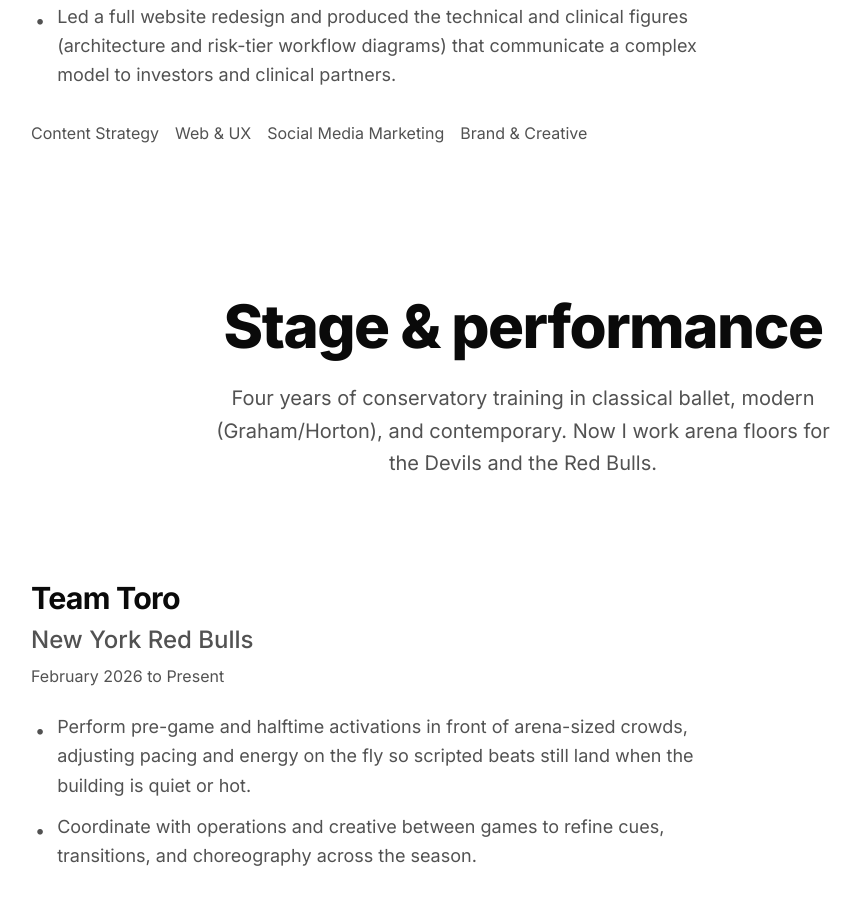
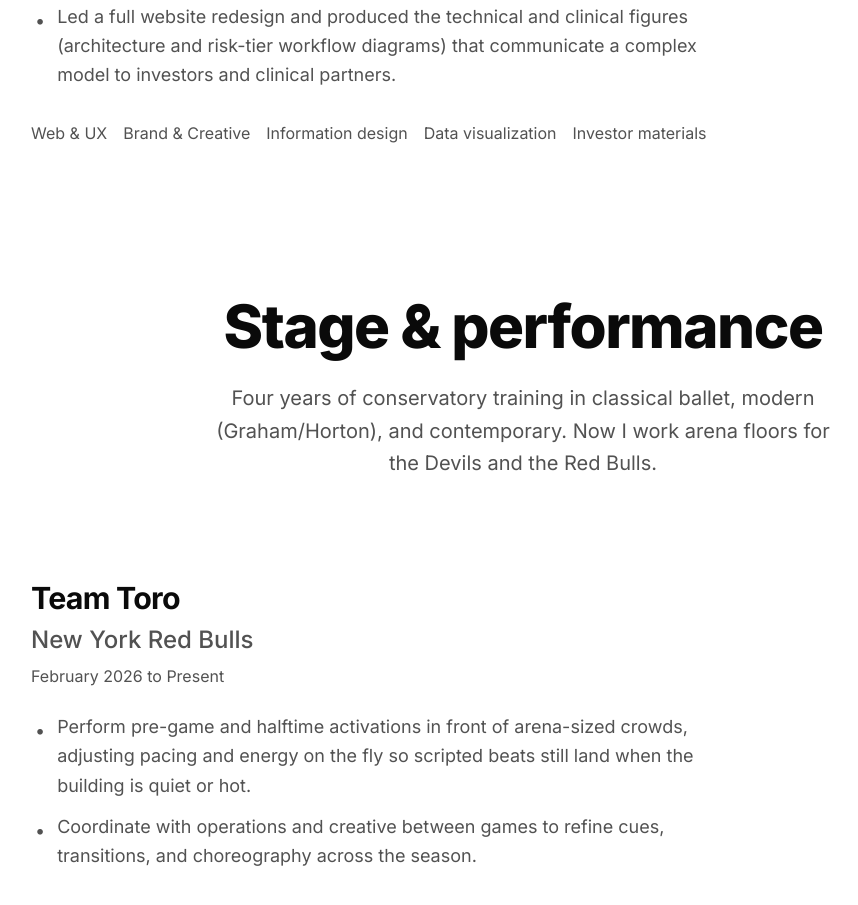
Before and after one commit to charlie2bored/charlie2bored, a Next.js app: page / in a window 1280 px wide. Shown: the part 2360-3265 px from the top of the page, without its empty margins (117-975 px from the left). Built offline with nearby package versions, Linux system fonts and the light colour scheme; no server answers.

Commit message:
Update Medara skill tags to match new bullets

```diff
--- a/src/components/Experience.tsx
+++ b/src/components/Experience.tsx
@@ -25,7 +25,7 @@ const experiences = [
       'Designed the investor-facing pitch deck, one-pager, and product scorecard for a pre-FDA AI medical-imaging startup, translating the product and its clinical workflow into visuals for non-technical stakeholders.',
       'Led a full website redesign and produced the technical and clinical figures (architecture and risk-tier workflow diagrams) that communicate a complex model to investors and clinical partners.',
     ],
-    skills: ['Content Strategy', 'Web & UX', 'Social Media Marketing', 'Brand & Creative'],
+    skills: ['Web & UX', 'Brand & Creative', 'Information design', 'Data visualization', 'Investor materials'],
   },
 ];
 
```
